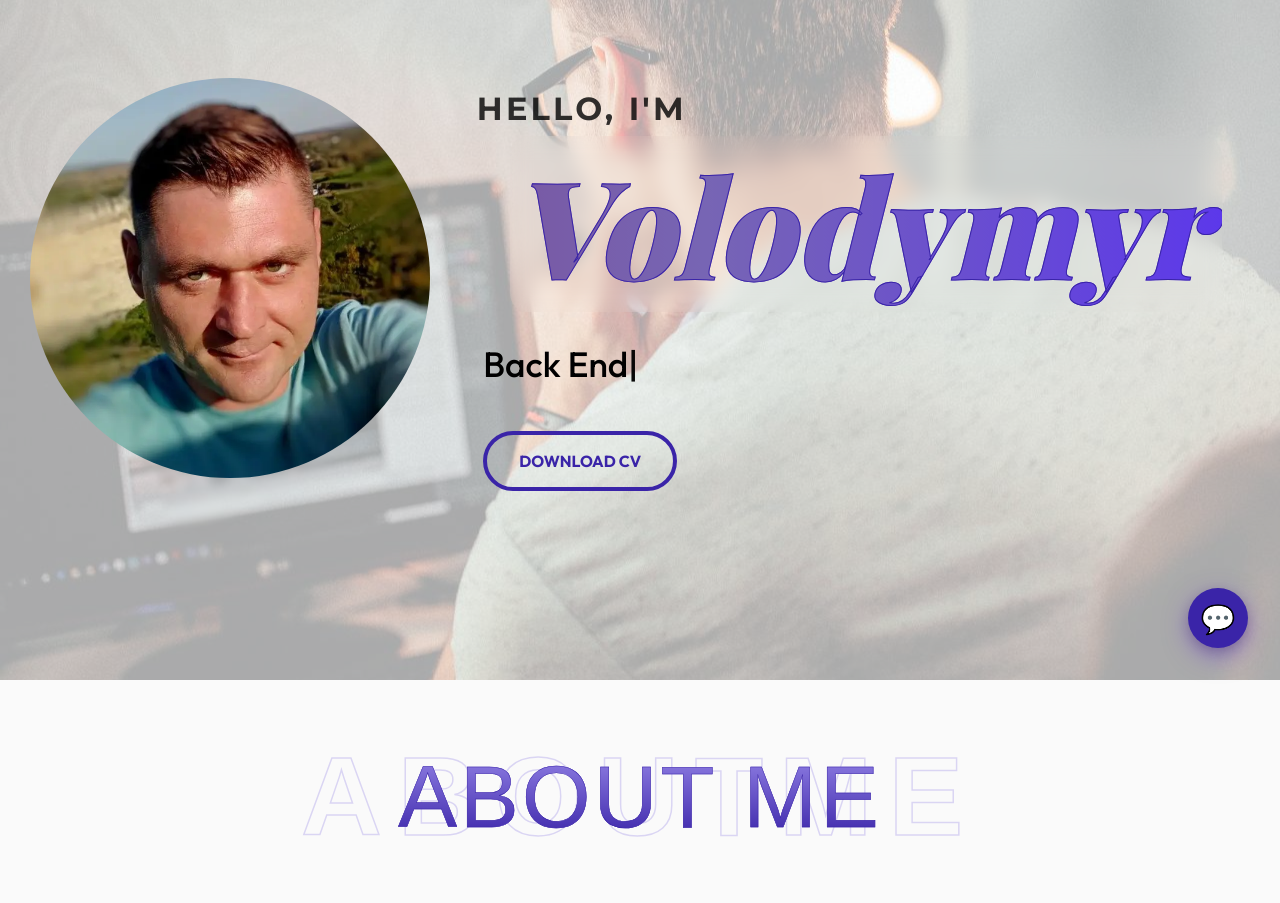
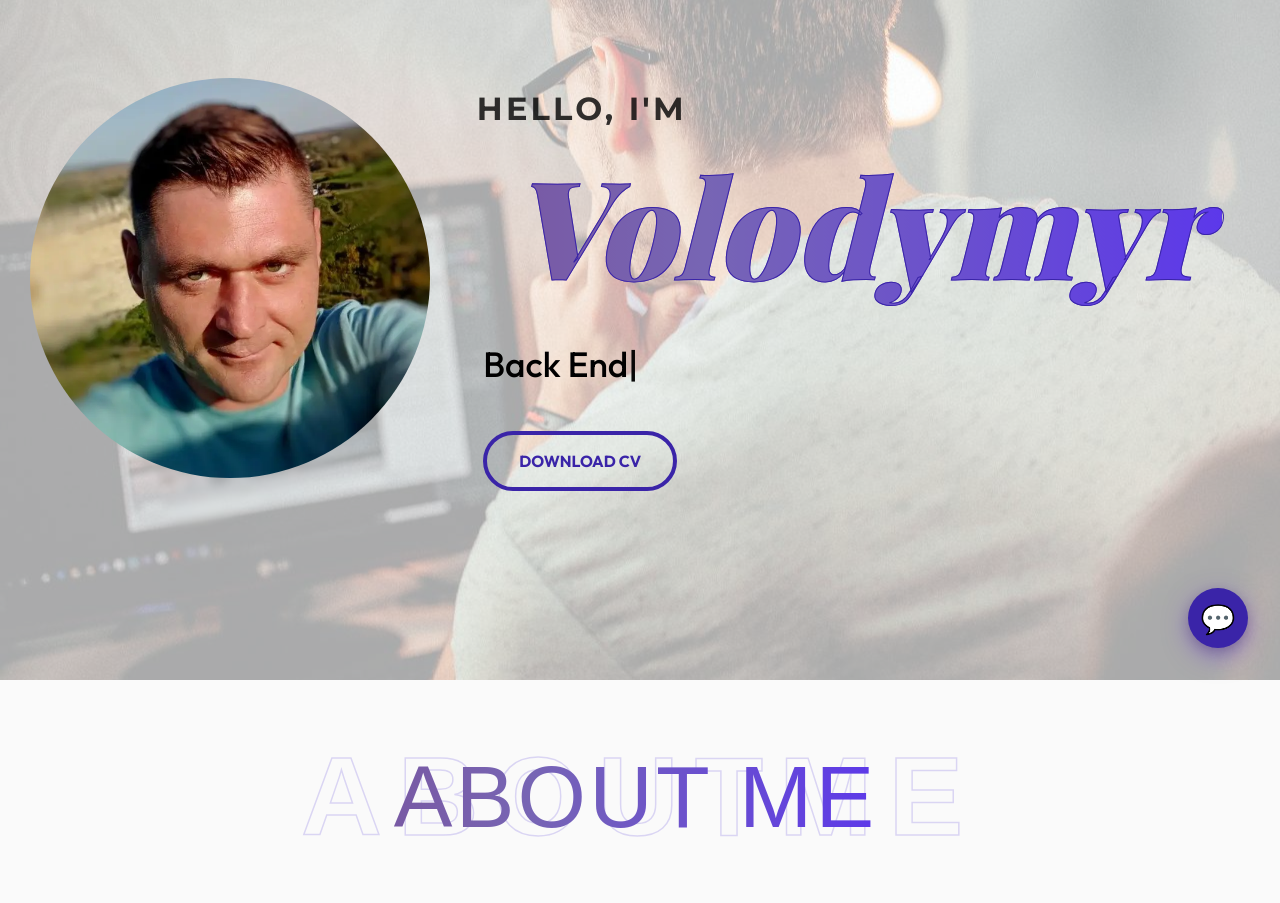
Before and after one commit to pestov-v/portfolio, a Next.js app: page / in a window 1280 px wide. Shown: the part 120-1023 px from the top of the page. Built offline with nearby package versions, Linux system fonts and the light colour scheme; a web font is replaced by a local one.

Commit message:
added gradient effect

```diff
--- a/src/components/ui/GradientText/GradientText.module.css
+++ b/src/components/ui/GradientText/GradientText.module.css
@@ -1,17 +1,7 @@
 .animatedGradientText {
   position: relative;
-  margin: 0 auto;
-  display: flex;
-  max-width: fit-content;
-  flex-direction: row;
-  align-items: center;
-  justify-content: center;
-  border-radius: 1.25rem;
-  font-weight: 500;
-  backdrop-filter: blur(10px);
-  transition: box-shadow 0.5s ease-out;
-  overflow: hidden;
-  cursor: pointer;
+  display: inline-block;
+  background: transparent;
 }
 
 .withBorder {
--- a/src/components/ui/SectionTitle/SectionTitle.tsx
+++ b/src/components/ui/SectionTitle/SectionTitle.tsx
@@ -1,4 +1,5 @@
 import { NextPage } from "next";
+import GradientText from "../GradientText";
 import style from "./SectionTitle.module.scss";
 
 interface IProps {
@@ -13,8 +14,18 @@ export const SectionTitle: NextPage<IProps> = (props) => {
   return (
     <div className={[style.sectionTitle, className].join(" ")}>
       {!!bgText && <p className={style.sectionTitle__bgText}>{bgText}</p>}
-      <h2 className={style.sectionTitle__title} title={`${title} section`}>
-        {title}
+      <h2
+        className={style.sectionTitle__title}
+        title={`${title} section`}
+        style={{ background: 'none', WebkitTextFillColor: 'unset', WebkitTextStroke: '0' }}
+      >
+        <GradientText
+          colors={["#5227FF", "#7b3b79", "#7765b4"]}
+          animationSpeed={8}
+          showBorder={false}
+        >
+          {title}
+        </GradientText>
       </h2>
     </div>
   );
```
